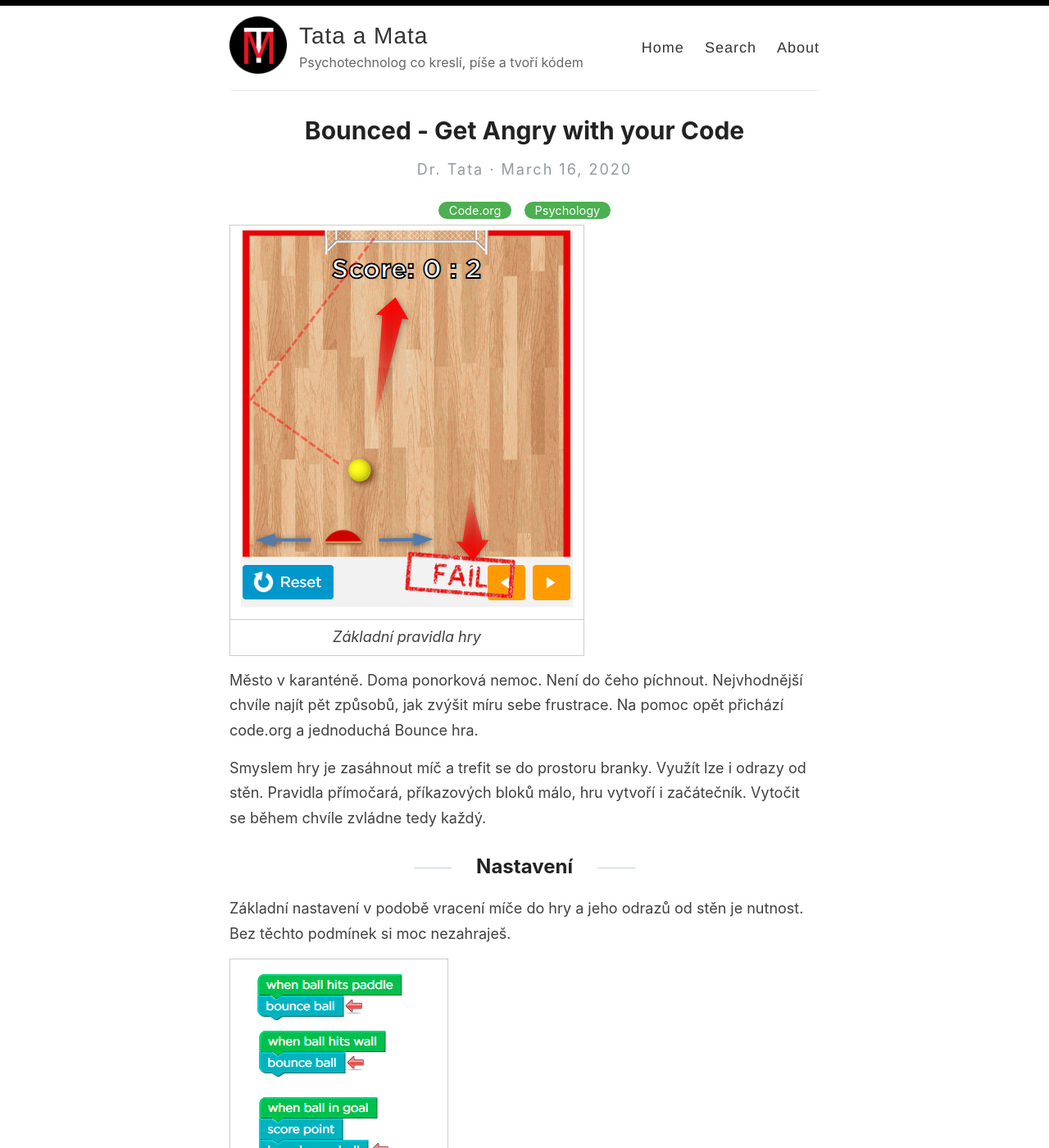
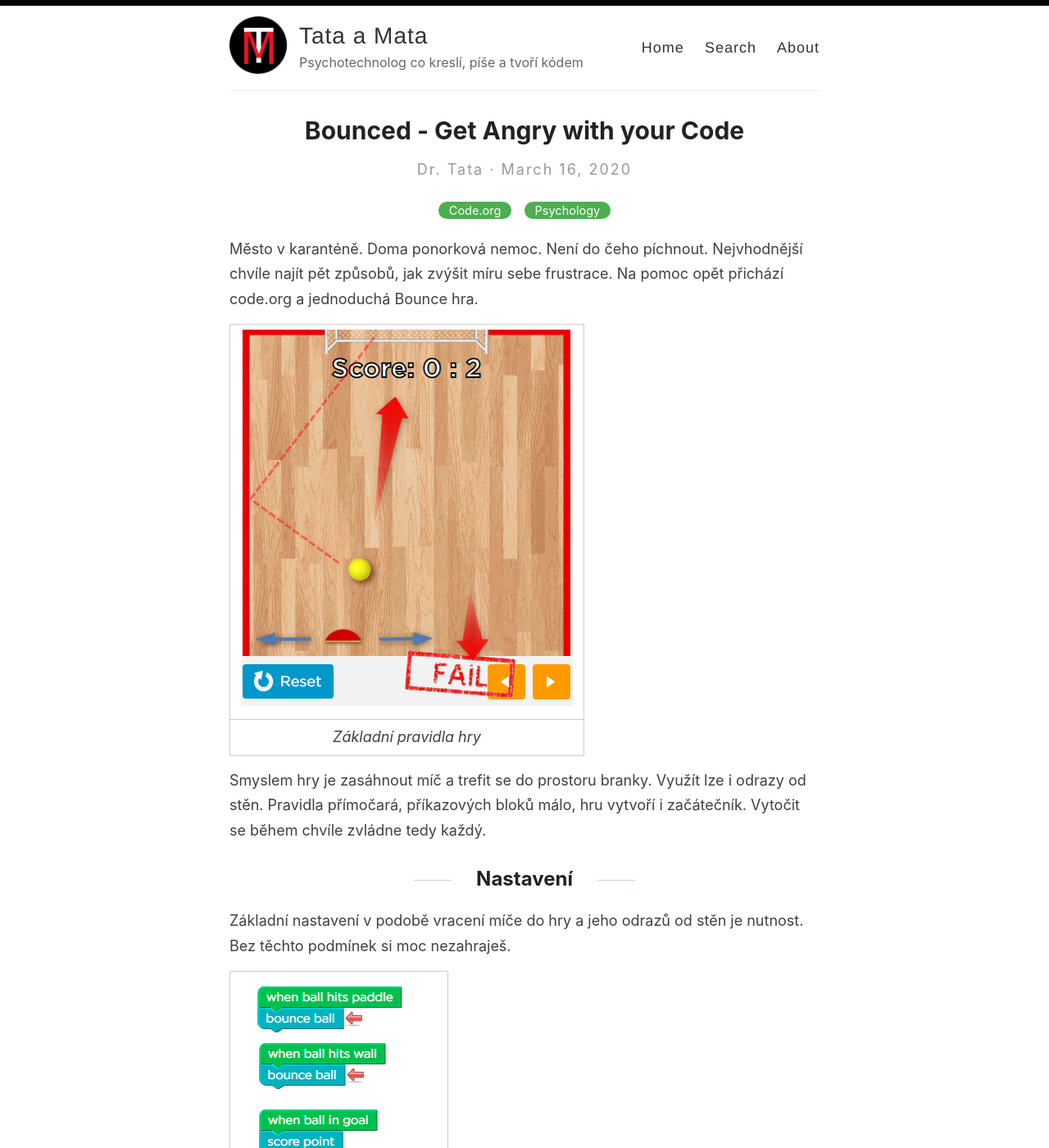
Before and after one commit to darekjara/darekjara.github.io, a Jekyll site: the page built from _posts/2020-03-16-Psychology-Bounced-Get-Angry.md, in a window 1280 px wide and 1400 px high. Shown: the whole window at 82% size. Built offline with Jekyll 4.4.1, drawn with Linux system fonts in a browser that asks for light colours.

```diff
--- a/_posts/2020-03-16-Psychology-Bounced-Get-Angry.md
+++ b/_posts/2020-03-16-Psychology-Bounced-Get-Angry.md
@@ -5,11 +5,11 @@ categories: [Code.org, Psychology]
 excerpt: Město v karanténě. Doma ponorková nemoc. Není do čeho píchnout. Nejvhodnější chvíle najít pět způsobů, jak zvýšit míru sebe frustrace. Na pomoc opět přichází code.org a jednoduchá Bounce hra.
 ---
 
+Město v karanténě. Doma ponorková nemoc. Není do čeho píchnout. Nejvhodnější chvíle najít pět způsobů, jak zvýšit míru sebe frustrace. Na pomoc opět přichází code.org a jednoduchá Bounce hra.
+
 | ![](/images/PSY-Bounced-Get-Angry.png) |
 |:--:|
 | *Základní pravidla hry* |
-
-Město v karanténě. Doma ponorková nemoc. Není do čeho píchnout. Nejvhodnější chvíle najít pět způsobů, jak zvýšit míru sebe frustrace. Na pomoc opět přichází code.org a jednoduchá Bounce hra.
 
 Smyslem hry je zasáhnout míč a trefit se do prostoru branky. Využít lze i odrazy od stěn. Pravidla přímočará, příkazových bloků málo, hru vytvoří i začátečník. Vytočit se během chvíle zvládne tedy každý.
 
```
